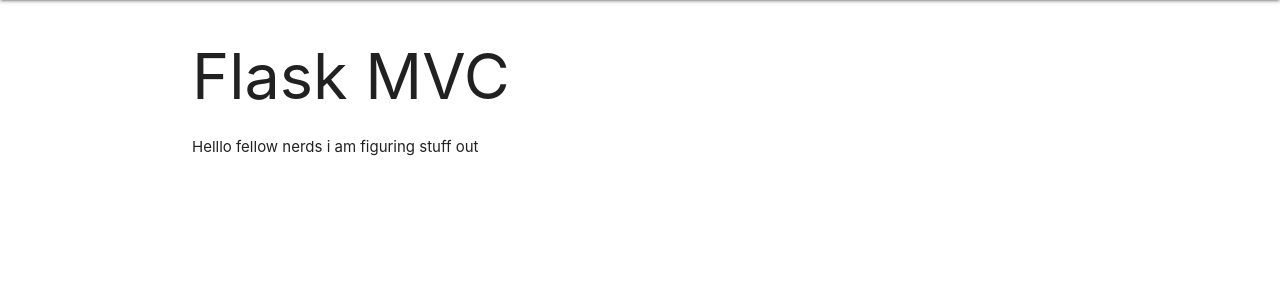
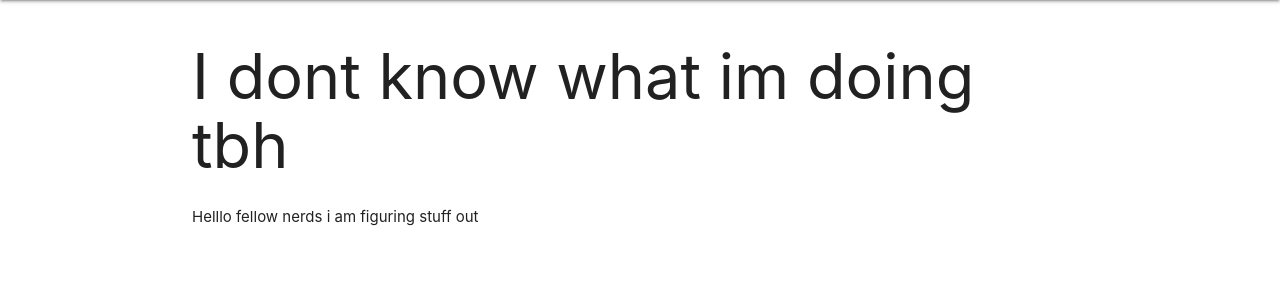
Before and after one commit to Lifting-Lounge/Lifting-Lounge, a Flask app: page / in a window 1280 px wide. Shown: the part 64-364 px from the top of the page. Run offline with Flask 3, Linux system fonts and the light colour scheme.

Commit message:
Update index.html

```diff
--- a/App/templates/index.html
+++ b/App/templates/index.html
@@ -5,6 +5,6 @@
 {{ super() }}
 
 {% block content %}
-    <h1>Flask MVC</h1>
+    <h1>I dont know what im doing tbh</h1>
     <p>Helllo fellow nerds i am figuring stuff out</p>
 {% endblock %}
```
